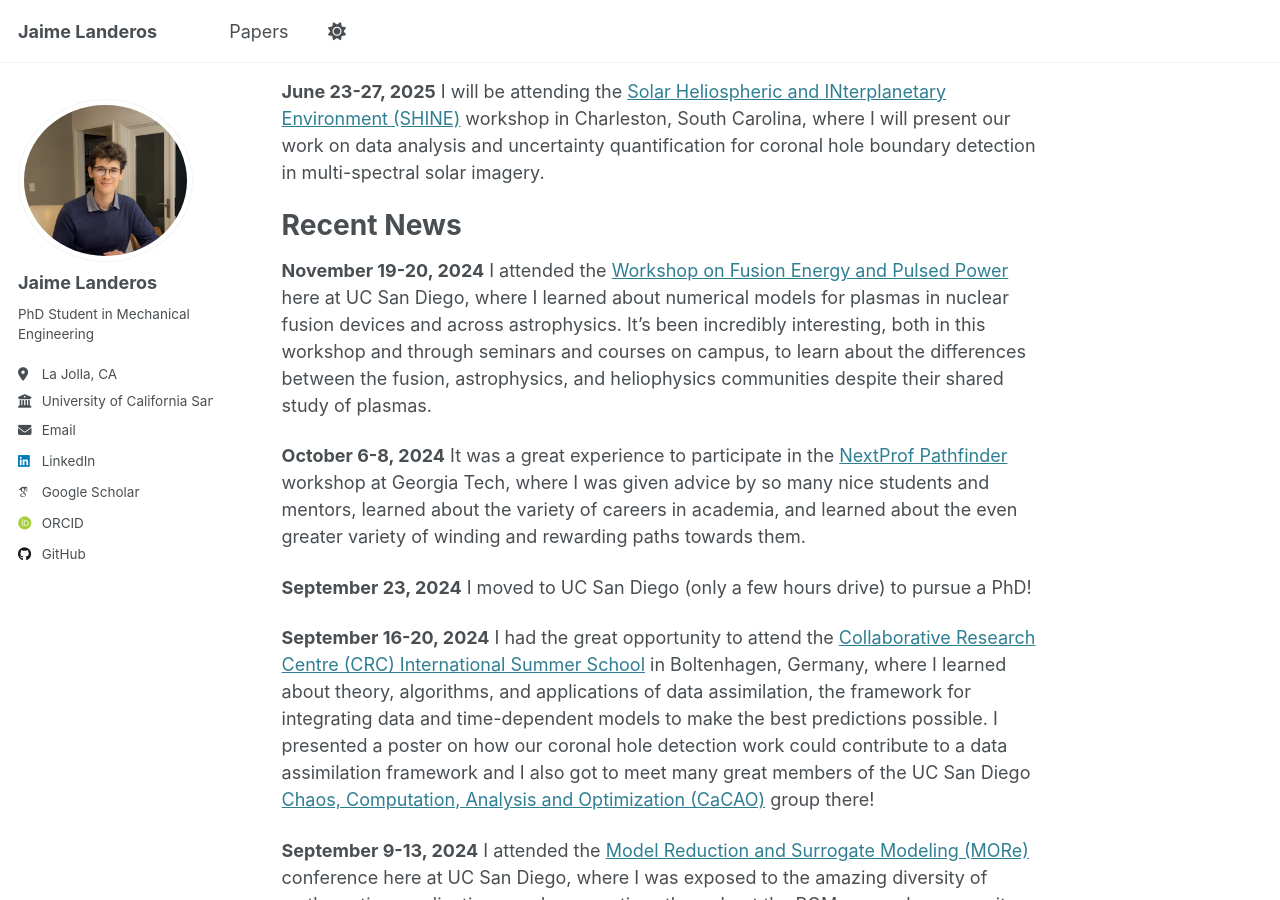
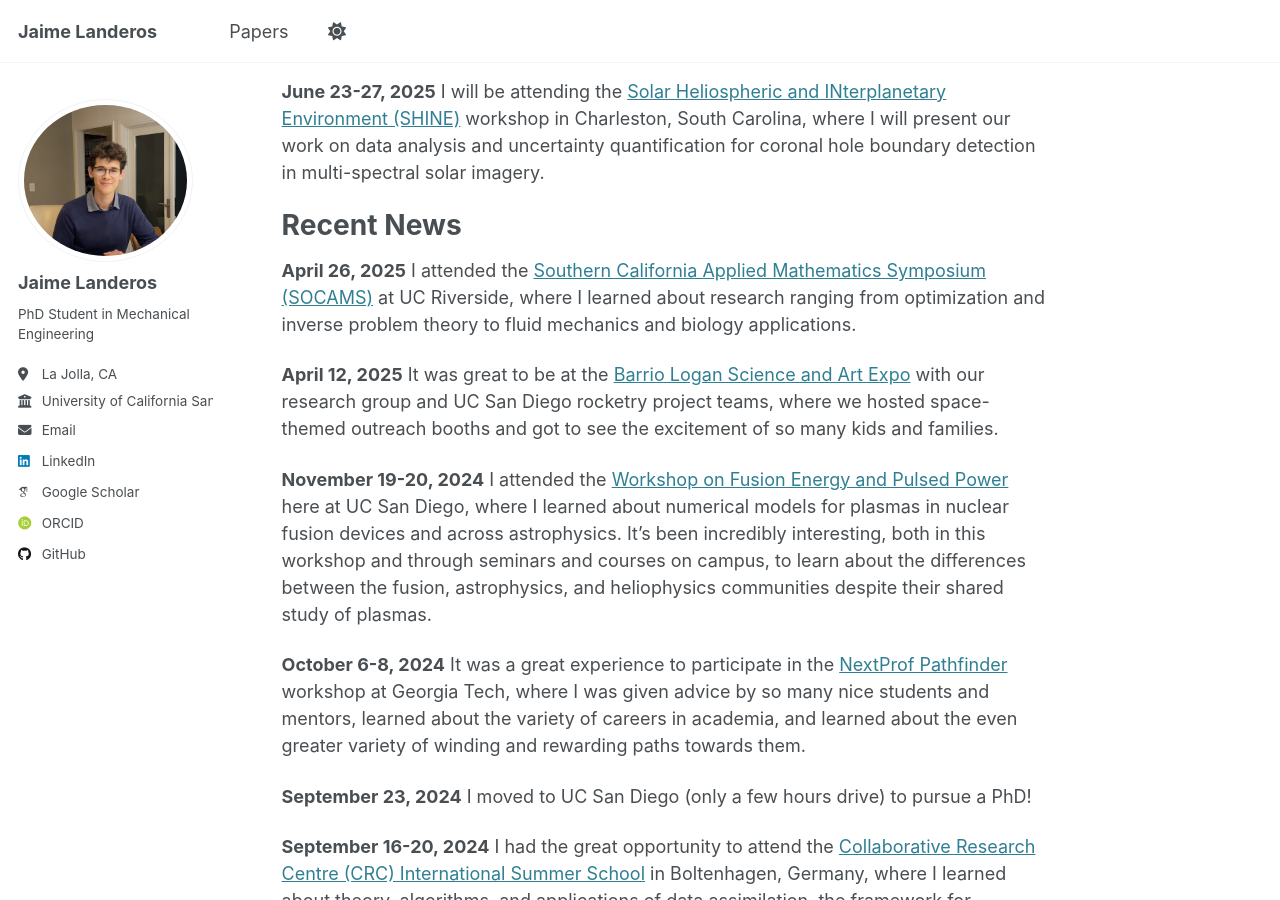
Before and after one commit to jalanderos/jalanderos.github.io, a Jekyll site: the page built from _pages/about.md, in a window 1280 px wide and 900 px high, scrolled down 1112 px. Built offline with Jekyll 4.4.1, drawn with Linux system fonts in a browser that asks for light colours; some web fonts are replaced.

Commit message:
SOCAMS and Barrio Logan

```diff
--- a/_pages/about.md
+++ b/_pages/about.md
@@ -37,9 +37,7 @@ on (i) physics-based surrogate model development for a liquid rocket, including
 ([successful!](https://www.instagram.com/p/CdRmXUmMqK7/?hl=en))
 liquid rocket engine tests.
 
-
-
-I’d be glad to learn about your interests, so please feel free to reach out! My email and LinkedIn are under the above Follow button.
+I'd be glad to learn about your interests, so please feel free to reach out! My email and LinkedIn are under the above Follow button.
 
 Upcoming Events
 ======
@@ -47,6 +45,10 @@ Upcoming Events
 
 Recent News
 ======
+**April 26, 2025** I attended the [Southern California Applied Mathematics Symposium (SOCAMS)](https://www.socams.org/) at UC Riverside, where I learned about research ranging from optimization and inverse problem theory to fluid mechanics and biology applications.
+
+**April 12, 2025** It was great to be at the [Barrio Logan Science and Art Expo](https://www.barriologansae.com/) with our research group and UC San Diego rocketry project teams, where we hosted space-themed outreach booths and got to see the excitement of so many kids and families.
+
 **November 19-20, 2024** I attended the [Workshop on Fusion Energy and Pulsed Power](https://cer.ucsd.edu/_news-events-articles/2024/fusion-energy-and-pulsed-power-workshop.html) here at UC San Diego, where I learned about numerical models for plasmas in nuclear fusion devices and across astrophysics. It’s been incredibly interesting, both in this workshop and through seminars and courses on campus, to learn about the differences between the fusion, astrophysics, and heliophysics communities despite their shared study of plasmas.
 
 **October 6-8, 2024** It was a great experience to participate in the [NextProf Pathfinder](https://nextprof.engin.umich.edu/nextprof-pathfinder/) workshop at Georgia Tech, where I was given advice by so many nice students and mentors, learned about the variety of careers in academia, and learned about the even greater variety of winding and rewarding paths towards them.
```
Also changed, not shown: _pages/papers.html (+2 -6 lines).
